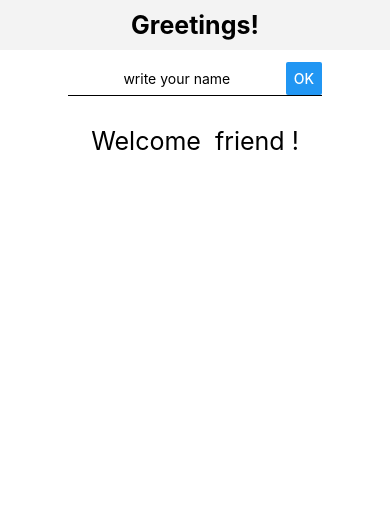
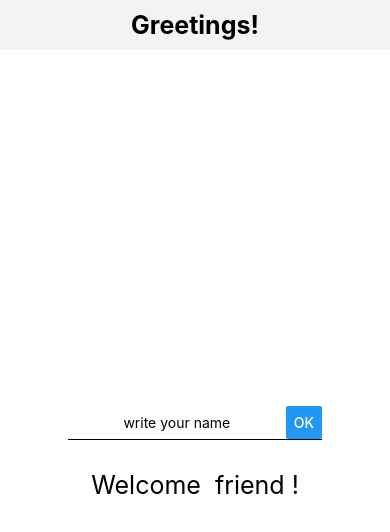
Before and after one commit to Irenkia/ReactNativeExpo, a React Native app: screen / in a window 390 px wide. Shown: the top 532 px of the page. Built offline with nearby package versions, Linux system fonts and the light colour scheme.

Commit message:
task2-added styles to Home file and changed StatusBar

```diff
--- a/App.js
+++ b/App.js
@@ -1,12 +1,11 @@
-import { StatusBar } from 'expo-status-bar';
 import React from 'react';
-import { StyleSheet, View } from 'react-native';
+import { StyleSheet, View, StatusBar } from 'react-native';
 import Home from './src/components/Home';
 
 export default function App() {
   return (
     <View style={styles.container}>
-      <StatusBar style="auto" />
+      <StatusBar />
       <Home />
     </View>
   );
@@ -14,6 +13,6 @@
 
 const styles = StyleSheet.create({
   container: {
-    flex: 1,
+    flex: 1
   },
 });
--- a/src/components/Home.js
+++ b/src/components/Home.js
@@ -1,14 +1,20 @@
 import React from "react";
-import { View } from 'react-native';
+import { View, StyleSheet } from 'react-native';
 import Header from "./Header";
 import { TITLE } from '../constants/Constants';
 import Main from "./Main";
 
 export default function Home() {
     return (
-        <View>
+        <View style={styles.container}>
             <Header title={TITLE} />
             <Main />
         </View>
     );
 }
+
+const styles = StyleSheet.create({
+    container: {
+        flex: 1
+    }
+})
--- a/src/components/Main.js
+++ b/src/components/Main.js
@@ -46,11 +46,9 @@
         flexDirection: 'row',
         borderBottomWidth: 1,
         marginTop: 12,
-
     },
     input: {
         textAlign: 'center'
-
     },
     text: {
         marginTop: 30,
```
